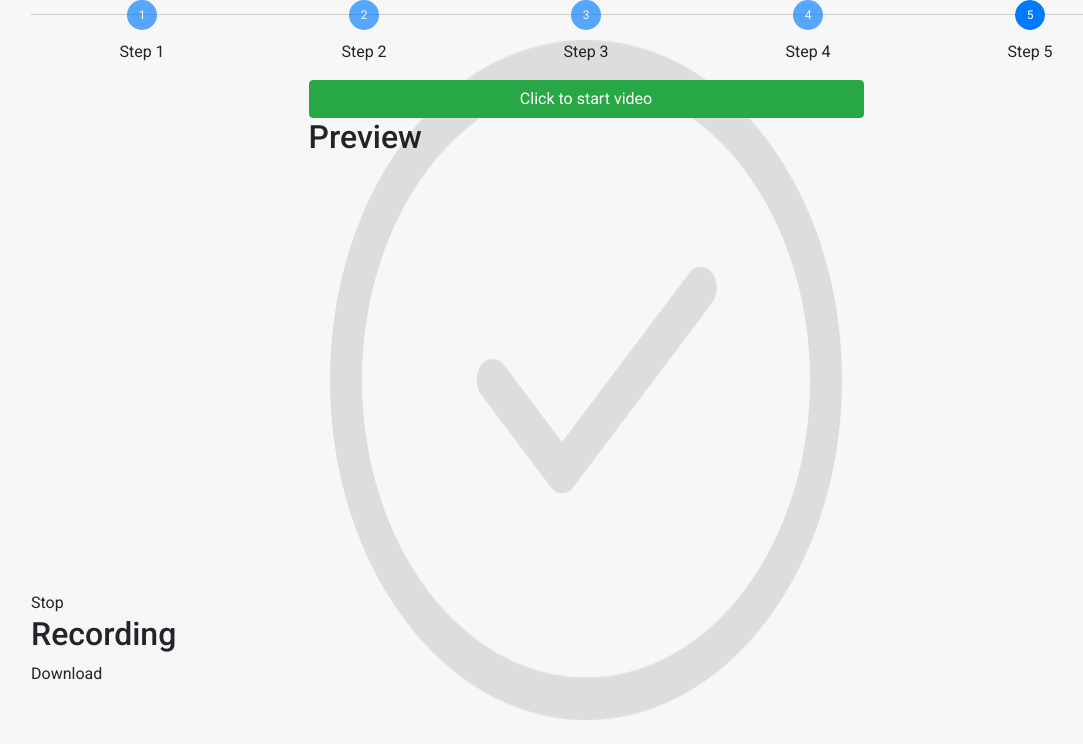
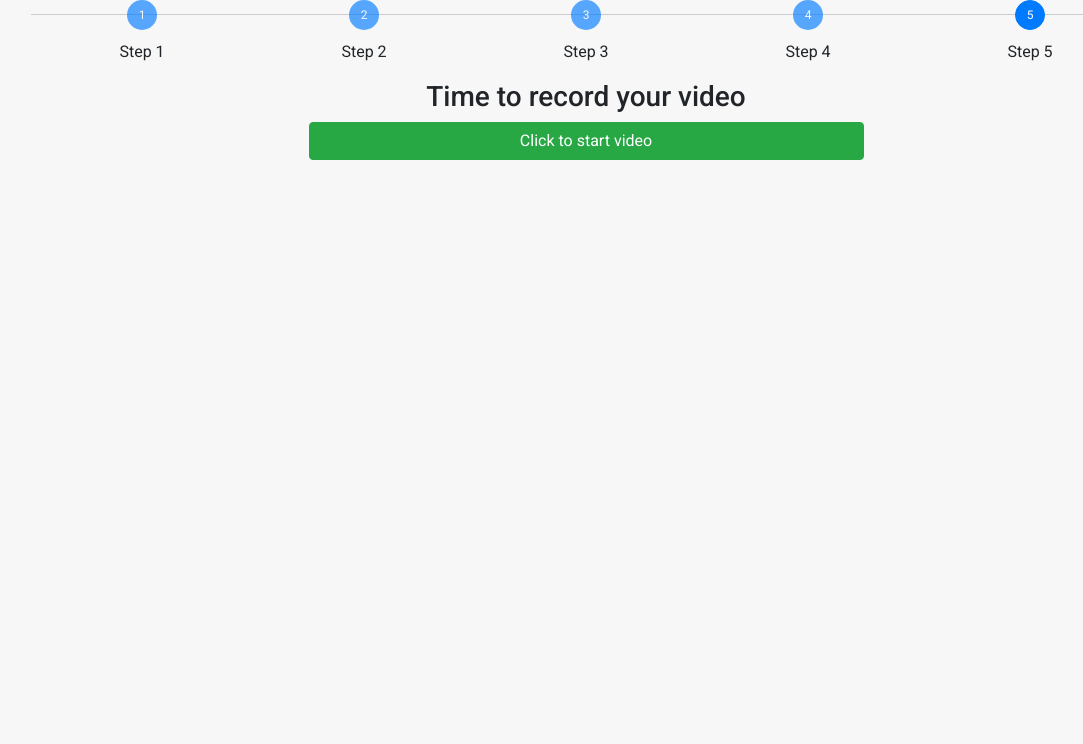
Before and after one commit to Chiraayupm/ekyc, a Django app: page /video/ in a window 1280 px wide. Shown: the part 56-800 px from the top of the page, without its empty margins (54-1137 px from the left). Run offline with Django 3.2, Linux system fonts and the light colour scheme; some libraries are stand-ins or nearby versions.

Commit message:
Add styling to video.html

```diff
--- a/ekyc/static/css/base.css
+++ b/ekyc/static/css/base.css
@@ -92,6 +92,7 @@ body{
     color: #cccccc;
     border: 2px dashed #0060ff;
     border-radius: 10px;
+    background-color: #f7f7f7;
 }
 
 /* change border after file has been uploaded */
--- a/ekyc/static/css/video.css
+++ b/ekyc/static/css/video.css
@@ -1,3 +1,7 @@
 p .step_{
     color: #040404 !important;
 }
+
+#preview{
+    overflow:unset
+}
--- a/ekyc/templates/phone.html
+++ b/ekyc/templates/phone.html
@@ -7,7 +7,7 @@
 <link rel="stylesheet" href="{% static 'css/index.css' %}">
 {% endblock pgcss %}
 {% block content %}
-<form role="form" method="POST" action="">
+<form role="form" method="POST" action="" class="my-auto">
  {% csrf_token %}
     <div class="container">
     <div class="stepwizard">
--- a/ekyc/templates/video.html
+++ b/ekyc/templates/video.html
@@ -41,24 +41,27 @@
     </div>
 </div>
 
+  <h3 class="text-center" id="prompt_text">Time to record your video </h3>
 
   <div class="left">
     <div id="startButton" class="offset-md-3 button btn btn-success col-md-6 justify-content-center align-items-center">Click to start video</div>
 
     <div class="container">
       <div class="row">
-        <div class="offset-md-3">
-          <h2>Preview</h2>
-           <video id="preview" width="800" height="420" autoplay muted></video>
+        <div class="mx-auto">
+          <h2 id="warn_text" class="mx-auto">Hold still while we are recording your video</h2>
+           <video id="preview" width="900" height="480" class="mr-3 pr-3" autoplay muted></video>
           </div>
       </div>
       </div>
-    <div class="right">
-      <div id="stopButton" class="button">Stop</div>
-      <h2>Recording</h2>
-      <video id="recording" width="160" height="120" controls></video>
-      <a id="downloadButton" class="button"> Download </a>
-    </div>
+    <div class="row">
+      <div class="mx-auto">
+        <div id="stopButton" class="button">Stop</div>
+        <h2 id="record_text" class="mx-auto">Recorded video, refresh to re-record</h2>
+        <video id="recording" width="900" height="480" controls></video>
+        <a id="downloadButton" class="offset-md-3 button btn btn-success col-md-6 justify-content-center align-items-center py-4 my-4"> Submit video</a>
+        </div>
+      </div>
   </div>
 </form>
 
@@ -72,8 +75,18 @@
   let myForm = document.getElementById("myForm");
   let recordingTimeMS = 10000;
   let recordedBlob;
+  let warn_text = document.getElementById("warn_text");
+  let record_text = document.getElementById("record_text");
+  let prompt_text = document.getElementById("prompt_text");
+  let bgimg = document.getElementById("bgimg")
 
-  recording.style.display="none"
+
+  bgimg.style.display="none";
+  warn_text.style.display="none";
+  recording.style.display="none";
+  stopButton.style.display="none";
+  record_text.style.display="none";
+  downloadButton.style.display="none";
   function log(msg) {
     //logElement.innerHTML += msg + "\n";
   }
@@ -85,7 +98,7 @@
   function startRecording(stream, lengthInMS) {
     let recorder = new MediaRecorder(stream);
     let data = [];
-
+    warn_text.style.display="block";
     recorder.ondataavailable = (event) => data.push(event.data);
     recorder.start();
     log(recorder.state + " for " + lengthInMS / 1000 + " seconds...");
@@ -126,7 +139,11 @@
           recordedBlob = new Blob(recordedChunks, { type: "video/mp4" });
           console.log(recordedBlob);
           recording.src = URL.createObjectURL(recordedBlob);
-
+          warn_text.style.display="none";
+          record_text.style.display="block";
+          downloadButton.style.display="block"
+          prompt_text.style.display="none";
+          startButton.style.display="none";
           downloadButton.href = recording.src;
           downloadButton.download = "RecordedVideo.mp4";
           preview.style.display="none";
```
Also changed, not shown: ekyc/static/css/index.css (line endings or trailing spaces).
